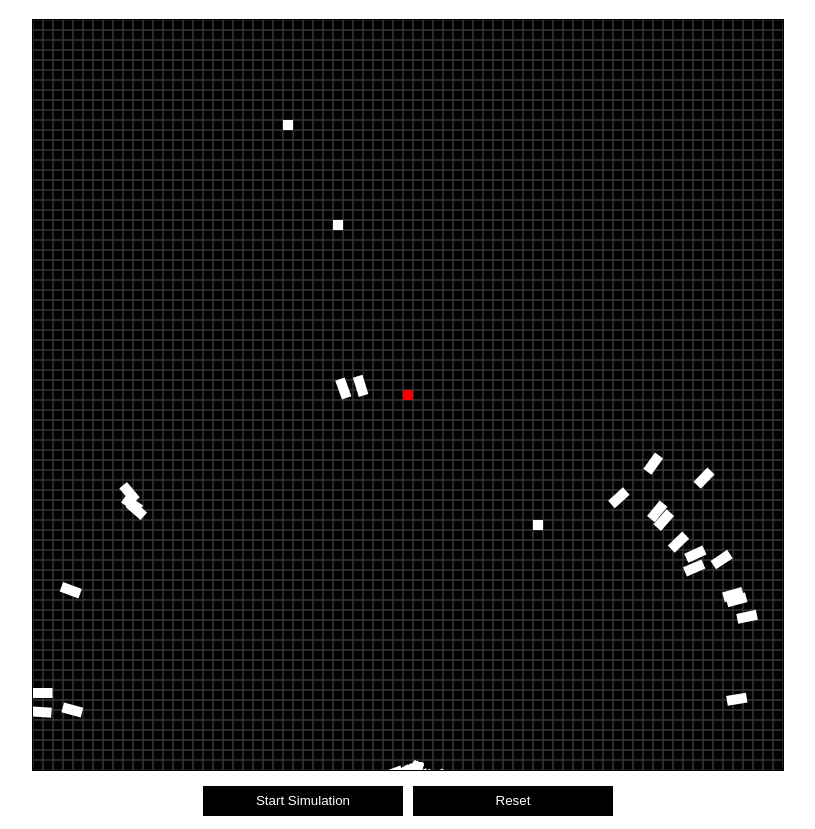
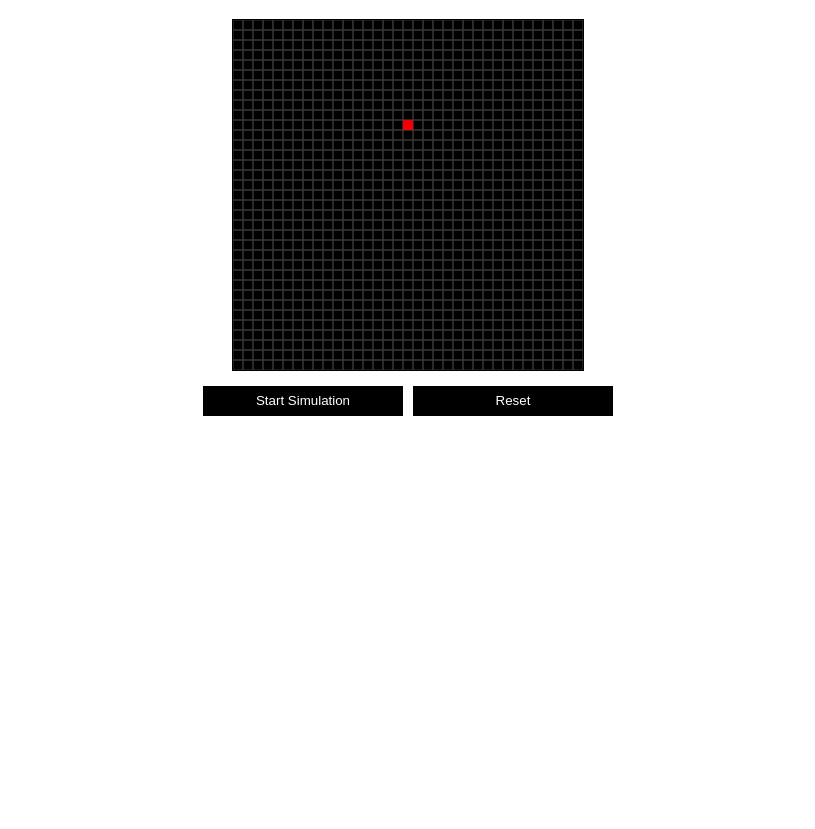
Before and after one commit to MustafaAli789/smart-rockets, a plain HTML site: page index.html in a window 1280 px wide. Shown: the part 69-898 px from the top of the page, without its empty margins (232-1047 px from the left). After the commit the page ends 800 px from the top, so only its background shows below. Drawn offline with Linux system fonts and the light colour scheme.

Commit message:
fixed bugs and added dawing on map

```diff
--- a/index.html
+++ b/index.html
@@ -5,10 +5,10 @@
     </head>
     <body>
         <h1>Smart Rockets</h1>
-        <canvas id="canvas" height="750" width="750"></canvas>
+        <canvas id="canvas" height="350" width="350"></canvas>
         <div id="btnContainer">
-            <button class="actionBtn">Start Simulation</button>
-            <button class="actionBtn">Reset</button>
+            <button class="actionBtn" id="startBtn">Start Simulation</button>
+            <button class="actionBtn" id="resetbtn">Reset</button>
         </div>
     </body>
     <script src="script.js"></script>
--- a/script.js
+++ b/script.js
@@ -8,16 +8,17 @@ let population = []
      OBSTACLE: "#ffffff",
      ROCKET: "rgba(232,232, 232, 0.5)"
  }
- let canvasHeight = 750;
- let canvasWidth = 750;
- let cNumRow = 75;
- let cNumCol = 75;
+ let canvasHeight = 350;
+ let canvasWidth = 350;
+ let cNumRow = 35;
+ let cNumCol = 35;
  let cWidth = canvasWidth/cNumRow;
  let cHeight = canvasHeight/cNumCol;
  let targetBlock;
- let lifespan = 200
+ let lifespan = 400
  let count = 4
- let maxforce = 0.1
+ let maxforce = 0.2
+ let simulationStart = false
 
 //HELPER METODS
 getMousePos = (canvas, evt) => {
@@ -35,8 +36,19 @@ translateRowColToPos = (row, col) => {
     }
 }
 
+translatePosToRowCol = (x, y) => {
+    return {
+        col: Math.ceil(x/cWidth)-1,
+        row: Math.ceil(y/cHeight)-1
+    }
+}
+
 getRandomNumber = (min, max) => {
-    return Math.floor(Math.random() * (max - min) ) + min;
+    return Math.random() * (max - min) + min;
+}
+
+function randomElementFromArray(array){
+    return array[Math.floor(Math.random() * (array.length - 0) ) + 0];
 }
 
 //CLASSES
@@ -129,7 +141,7 @@ function DNA(genes) {
 
     this.crossover = function(partner) {
         var newgenes = [];
-        var mid = Math.floor(getRandomNumber(0, this.genes.length));
+        var mid = Math.floor(this.genes.length/2);
         for (var i = 0; i < this.genes.length; i++) {
             if (i > mid) {
                 newgenes[i] = this.genes[i];
@@ -144,7 +156,7 @@ function DNA(genes) {
     // Adds random mutation to the genes to add variance.
     this.mutation = function() {
         for (var i = 0; i < this.genes.length; i++) {
-            if (random(1) < 0.01) {
+            if (getRandomNumber(0, 1) < 0.01) {
                 this.genes[i] = new Vector();
                 this.genes[i].setMag(maxforce);
             }
@@ -154,7 +166,7 @@ function DNA(genes) {
 
 function Population() {
     this.rockets = []
-    this.popsize = 50
+    this.popsize = 25
 
     //adds new rocket to the population
     for (var i = 0; i < this.popsize; i++) {
@@ -179,6 +191,7 @@ function Population() {
                 maxfit = this.rockets[i].fitness;
             }
         }
+        console.log(maxfit)
 
         //normalizes the rocket
         for (var i = 0; i < this.popsize; i++){
@@ -200,8 +213,8 @@ function Population() {
         var newRockets = [];
         for (var i = 0; i < this.rockets.length; i++) {
           // Picks random dna
-          var parentA = random(this.mating).dna;
-          var parentB = random(this.mating).dna;
+          var parentA = randomElementFromArray(this.mating).dna;
+          var parentB = randomElementFromArray(this.mating).dna;
           // Creates child by using crossover function
           var child = parentA.crossover(parentB);
           child.mutation();
@@ -213,15 +226,12 @@ function Population() {
       };
 }
 
-function random(array){
-    return array[Math.floor(Math.random() * (array.length - 0) ) + 0];
-}
-
 function Rocket(dna) {
-    let startingPos = translateRowColToPos(74, 38)
+    let startingPos = translateRowColToPos(34, 17)
     this.pos = new Vector(startingPos.x, startingPos.y)
-    this.vel = new Vector()
-    this.vel.limit(4)
+    this.vel = new Vector(0, 0)
+    this.vel.mult(0)
+    //if (this.vel.y < 0) this.vel.y*=-1;
     this.acc = new Vector()
     this.acc.mult(0)
     this.fitness = 0
@@ -240,20 +250,21 @@ function Rocket(dna) {
     }
 
     //this gets distance to the target block
-    this.getDistToTarget = () => {
-        let targetPos = translateRowColToPos(targetblock1.row, targetblock1.col);
+    this.getDistToBlock = (block) => {
+        let targetPos = translateRowColToPos(block.row, block.col);
         let xDiff = this.pos.x - targetPos.x
         let yDiff = this.pos.y - targetPos.y
         let dist = Math.sqrt( xDiff*xDiff + yDiff*yDiff );
+        //console.log(dist)
         return dist
     }
 
     this.calcFitness = () => {
-        let dist = this.getDistToTarget();
+        let dist = this.getDistToBlock(targetBlock);
 
         this.fitness = canvasWidth - dist;
         if (this.completed) {
-            this.fitness *= 10
+            this.fitness *= 20
         }
         if (this.crashed) {
             this.fitness /= 10
@@ -261,9 +272,9 @@ function Rocket(dna) {
     }
 
     this.update = ()=>{
-       let dist = this.getDistToTarget()
+       let dist = this.getDistToBlock(targetBlock)
        if (dist < 10) {
-           let targetPos = translateRowColToPos(targetblock1.row, targetblock1.col)
+           let targetPos = translateRowColToPos(targetBlock.row, targetBlock.col)
            this.completed = true
            this.pos.x = targetPos.x
            this.pos.y = targetPos.y
@@ -272,6 +283,12 @@ function Rocket(dna) {
         if (this.pos.x > canvasWidth || this.pos.x < 0) {
             this.crashed = true;
         }
+
+        blocks.forEach(block => {
+            if (this.getDistToBlock(block) <= 5 && block!= targetBlock) {
+                this.crashed = true;
+            }
+        })
 
         if (this.pos.y > canvasHeight || this.pos.y < 0) {
             this.crashed = true;
@@ -308,17 +325,7 @@ function Rocket(dna) {
         ctx.rotate(-1*headingAngleRad);
         ctx.translate(-1*rocketCenterX, -1*rocketCenterY);
     }
-
 }
-
-    function reset() {
-        var reset = confirm("Want to reset");
-        if (reset) {
-            ctx.clearRect(0, 0, w, h);
-            document.getElementById("canvasimg").style.display = "none";
-        }
-    }
-
 
 //DRAWING METHODS
 drawGrid = () => {
@@ -343,28 +350,51 @@ drawBlocks = () => {
 }
 
 init = () => {
-    targetblock1 = new Block(37,37,true)
-    obstacle1 = new Block(20,30,false)
-    obstacle2 = new Block(10,25,false)
-    obstacle3 = new Block(50,50,false)
-    obstacle4 = new Block(75,70,false)
-    obstacle5 = new Block(85,80,false)
-    obstacle6 = new Block(55,50,false)
+    targetBlock = new Block(10,17,true)
+    blocks.push(targetBlock)
+    population = new Population()
 
-    blocks.push(targetblock1)
-    blocks.push(obstacle1)
-    blocks.push(obstacle2)
-    blocks.push(obstacle3)
-    blocks.push(obstacle4)
+    window.addEventListener('click', (event)=>{
+        if (!simulationStart) {
+            let mousePos = getMousePos(canvas, event)
+            let rowColPos = translatePosToRowCol(mousePos.x, mousePos.y)
 
-    population = new Population()
-    window.setInterval(draw, 1000/60)
+            //to remove an exisitng block bvy clcking on it
+            for(let i =blocks.length-1; i>=0;i--){
+                let block = blocks[i]
+                if (block.row == rowColPos.row && block.col == rowColPos.col) {
+                    blocks.splice(i, 1)
+                    return
+                }
+            }
+            blocks.push(new Block(rowColPos.row, rowColPos.col))
+            console.log(rowColPos)
+        }
+    })
+
+    document.querySelector("#startBtn").addEventListener('click', (event)=>{
+        if (!simulationStart) {
+            simulationStart = true
+        }
+    })
+
+    document.querySelector("#resetBtn").addEventListener('click', (event)=>{
+        if (simulationStart) {
+            simulationStart = false
+            population = new Population();
+            count=0;
+        }
+    })
+
+    window.setInterval(draw, 1)
 }
 
 draw = () => {
     clearGrid();
     drawGrid();
     drawBlocks();
+
+    if (simulationStart) {
         population.run()
 
         count++
@@ -374,9 +404,7 @@ draw = () => {
             population.selection()
             count = 0;
         }
-
-    console.log("sup")
-
+    }
 }
 
 init();
```
Lines whose indentation alone changed are shown as unchanged.
